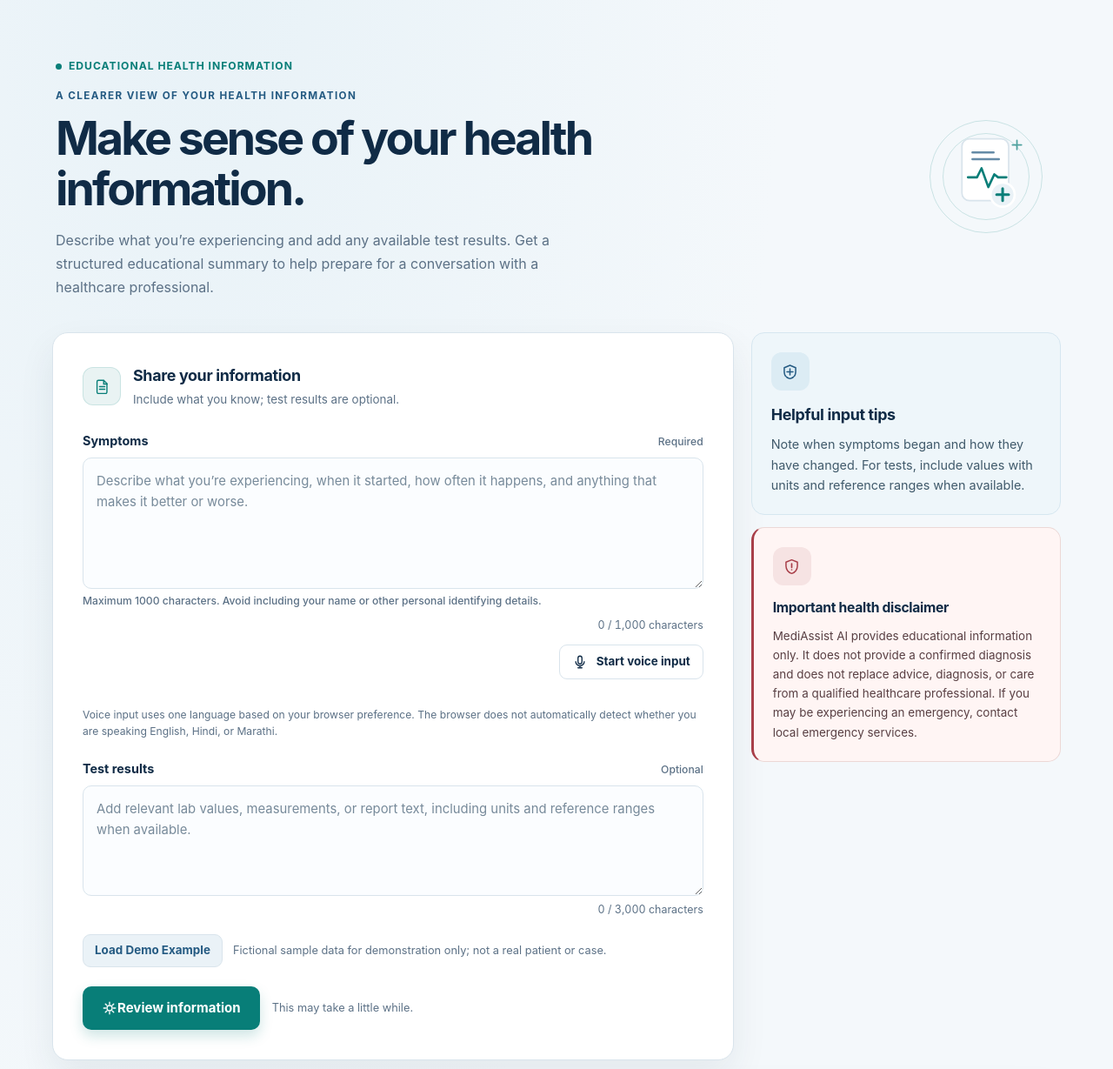
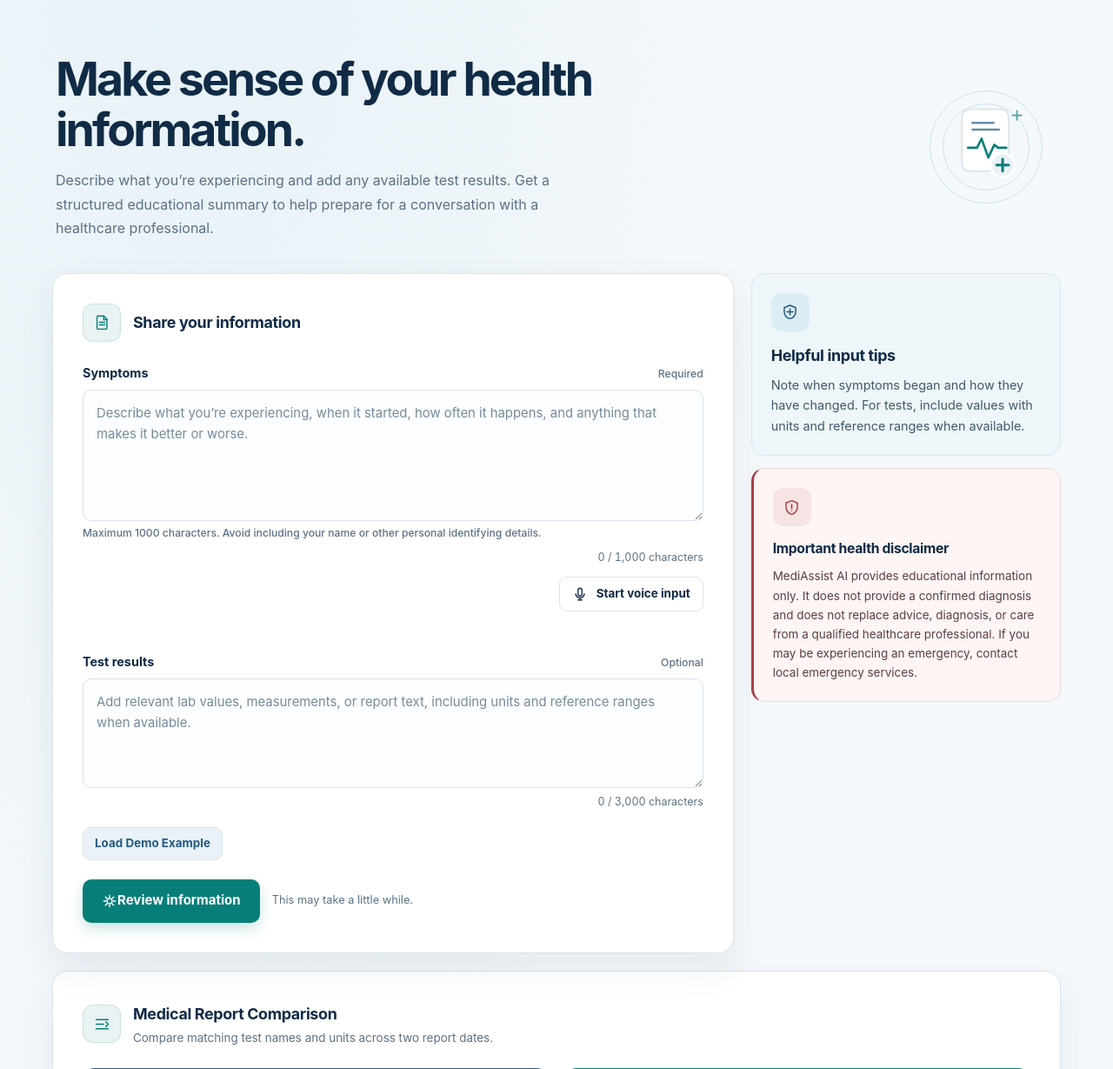
Before and after one commit to Sonal-Sharma28/MultiAgent-Medical-Assistant, a FastAPI app: page / in a window 1280 px wide. Shown: the part 76-1305 px from the top of the page at 87% size. Run offline with FastAPI, Linux system fonts and the light colour scheme; parts of the project's set-up code (start-up, migrations or seed data) failed here and were passed over; some libraries are stand-ins or nearby versions.

Commit message:
small modifications

```diff
--- a/templates/index.html
+++ b/templates/index.html
@@ -215,15 +215,6 @@
             text-align: center;
         }
 
-        .eyebrow {
-            margin: 0 0 8px;
-            color: var(--blue);
-            font-size: 0.76rem;
-            font-weight: 750;
-            letter-spacing: 0.13em;
-            text-transform: uppercase;
-        }
-
         .intro h1 {
             margin: 0;
             font-size: clamp(2rem, 4vw, 2.8rem);
@@ -359,12 +350,6 @@
 
         .speech-status[data-state="error"] {
             color: var(--danger);
-        }
-
-        .speech-language-note {
-            margin: 6px 0 0;
-            color: var(--muted);
-            font-size: 0.76rem;
         }
 
         textarea {
@@ -466,11 +451,6 @@
             color: var(--ink);
         }
 
-        .demo-note {
-            color: var(--muted);
-            font-size: 0.8rem;
-        }
-
         .side-column {
             display: grid;
             gap: 16px;
@@ -1299,33 +1279,6 @@
 
         .intro-copy {
             max-width: 680px;
-        }
-
-        .intro-badge {
-            display: inline-flex;
-            align-items: center;
-            gap: 8px;
-            margin: 0 0 15px;
-            color: var(--teal);
-            font-size: 0.76rem;
-            font-weight: 750;
-            letter-spacing: 0.08em;
-            text-transform: uppercase;
-        }
-
-        .intro-badge::before {
-            width: 7px;
-            height: 7px;
-            border-radius: 50%;
-            background: var(--teal);
-            content: "";
-        }
-
-        .eyebrow {
-            margin-bottom: 10px;
-            color: var(--blue);
-            font-size: 0.73rem;
-            letter-spacing: 0.12em;
         }
 
         .intro h1 {
@@ -2056,8 +2009,6 @@
     <main class="page-shell">
         <section class="intro" aria-labelledby="page-title">
             <div class="intro-copy">
-                <p class="intro-badge">Educational health information</p>
-                <p class="eyebrow">A clearer view of your health information</p>
                 <h1 id="page-title">Make sense of your health information.</h1>
                 <p>Describe what you’re experiencing and add any available test results. Get a structured educational summary to help prepare for a conversation with a healthcare professional.</p>
             </div>
@@ -2084,7 +2035,6 @@
                     </span>
                     <div>
                         <h2 id="form-title">Share your information</h2>
-                        <p>Include what you know; test results are optional.</p>
                     </div>
                 </div>
 
@@ -2116,7 +2066,6 @@
                             </button>
                         </div>
                         <p id="speechStatus" class="speech-status" role="status" aria-live="polite"></p>
-                        <p class="speech-language-note">Voice input uses one language based on your browser preference. The browser does not automatically detect whether you are speaking English, Hindi, or Marathi.</p>
                     </div>
 
                     <div class="form-group">
@@ -2138,7 +2087,6 @@
 
                     <div class="demo-example">
                         <button type="button" id="loadDemoButton" class="demo-button">Load Demo Example</button>
-                        <span class="demo-note">Fictional sample data for demonstration only; not a real patient or case.</span>
                     </div>
 
                     <div class="form-actions">
```
